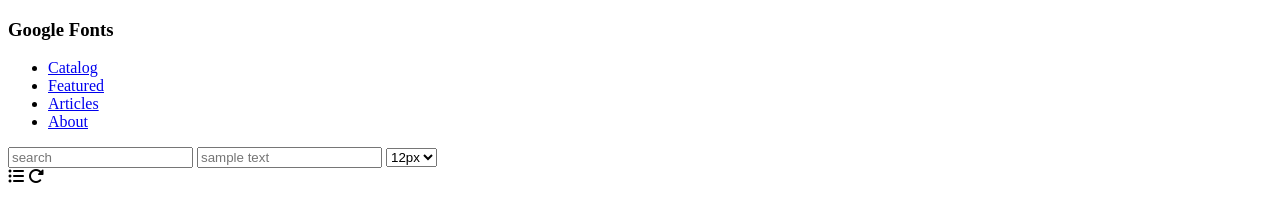
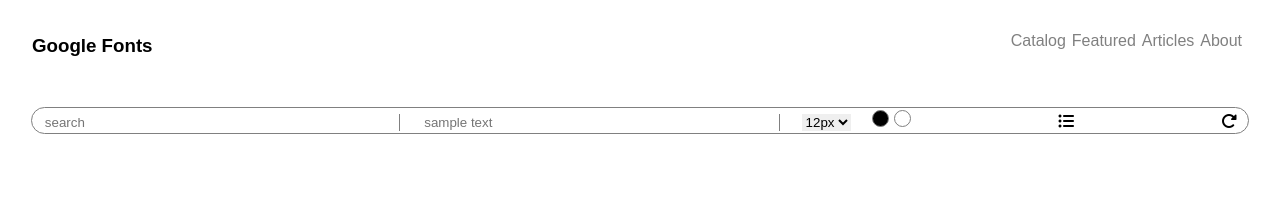
Before and after one commit to cdmims23/fav-fonts-tier-3, a website: page index.html in a window 1280 px wide. Drawn offline with Linux system fonts and the light colour scheme.

Commit message:
Added public folder to static files

```diff
--- a/app.js
+++ b/app.js
@@ -2,7 +2,7 @@
 const bodyParser = require('body-parser');
 
 const app = express();
-
+app.use(express.static('public'));
 
 app.get('/', (req, res) => {
     res.sendFile(`${__dirname}/index.html`);
--- a/index.html
+++ b/index.html
@@ -4,6 +4,7 @@
 <title>Fav Fonts Tier 3</title>
 <meta charset='utf-8'>
 <meta name='viewport' content='width=device-width, initial-scale=1.0'>
+<link rel="stylesheet" href="css/style.css">
 </head>
 <body id="body">
     <header>
```
